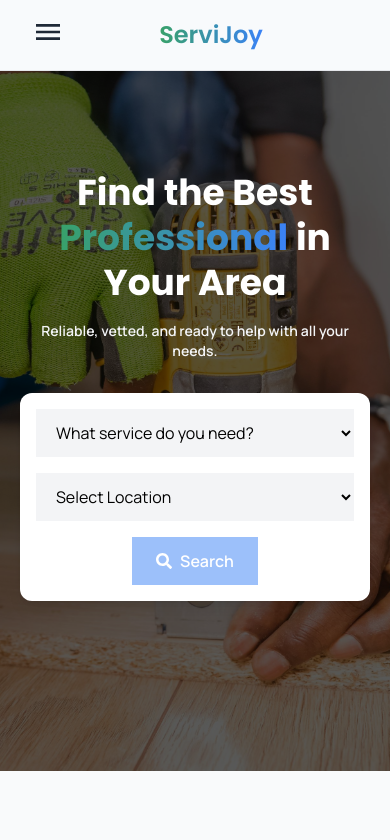
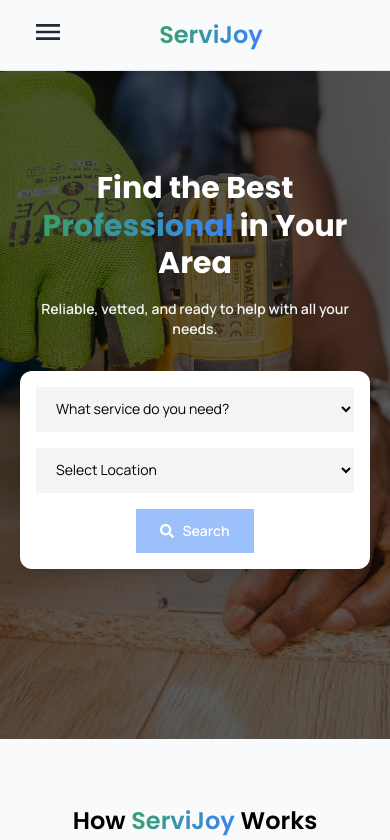
Before and after one commit to mayor-style/servijoy, a React (Vite) app: page / in a window 390 px wide. Shown: the top 840 px of the page. Built offline with nearby package versions, Linux system fonts and the light colour scheme.

Commit message:
editing the hero section design

```diff
--- a/src/components/HomeSections/Hero.jsx
+++ b/src/components/HomeSections/Hero.jsx
@@ -20,7 +20,7 @@
       <div className="relative flex text-center w-full m-auto justify-center items-center flex-col text-white z-10 px-5 md:px-10">
 
         {/* Headline */}
-        <h1 className="text-4xl md:text-5xl lg:text-6xl xl:text-7xl font-bold font-header leading-tight">
+        <h1 className="text-3xl xs:text-4xl md:text-5xl lg:text-6xl xl:text-7xl font-bold font-header leading-tight">
           Find the Best <span className="text-gradient">Professional</span> <br className="hidden md:block" /> in Your Area
         </h1>
 
@@ -30,7 +30,7 @@
         </p>
 
         {/* Service & Location Search */}
-        <div className="mt-8 bg-white rounded-xl flex flex-col md:flex-row p-4 md:p-2 items-center gap-4 shadow-lg w-full md:w-auto max-w-3xl">
+        <div className="mt-8 bg-white max-sm:text-sm rounded-xl flex flex-col md:flex-row p-4 md:p-2 items-center gap-4 shadow-lg w-full md:w-auto max-w-3xl">
 
           {/* Service Dropdown */}
           <div className="relative flex-1 w-full md:w-64">
```
